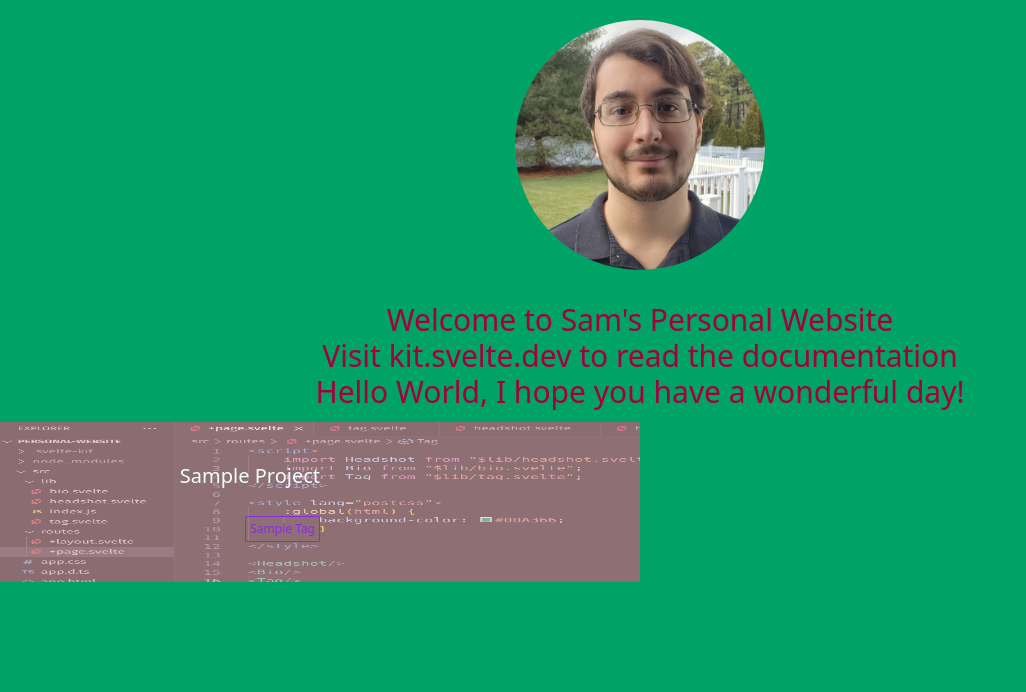
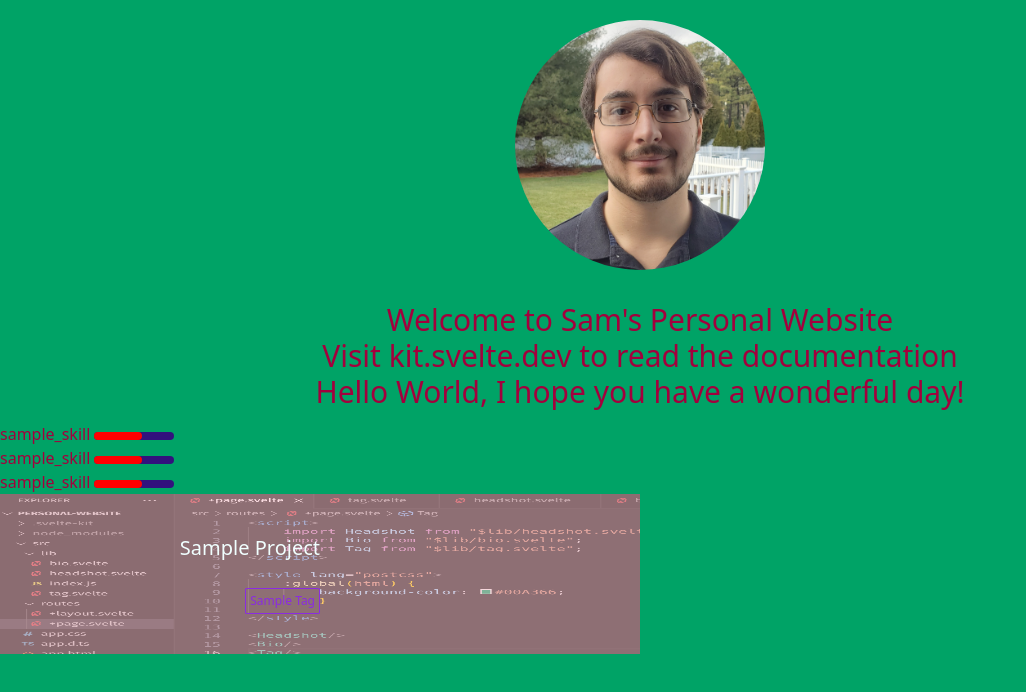
Before and after one commit to samuelsteiger/personal-website, a SvelteKit app: page / in a window 1280 px wide. Shown: the top 692 px of the page, without its empty margins (0-1026 px from the left). Built offline with nearby package versions, Linux system fonts and the light colour scheme.

Commit message:
Created skill component

```diff
--- /dev/null
+++ b/src/lib/skill.svelte
@@ -0,0 +1,22 @@
+<script>
+    const skill_name = "sample_skill"
+    const skill_proficiency = 60
+</script>
+
+<style>
+    .bar {
+        background-color: red;
+    }
+
+    .bar-bg {
+        background-color: rgb(50, 18, 125);
+    }
+</style>
+
+<div>
+    <p class="inline-block">{skill_name}</p>
+    <div class="inline-block w-20 relative">
+        <div class="bar-bg rounded-full h-2 bottom-0 absolute" style="width:100%"/>
+        <div class="bar rounded-full h-2 bottom-0 absolute" style="width:{skill_proficiency}%"/>
+    </div>
+</div>
--- a/src/routes/+page.svelte
+++ b/src/routes/+page.svelte
@@ -2,6 +2,7 @@
 	import Headshot from "$lib/headshot.svelte";
 	import Bio from "$lib/bio.svelte";
 	import ProjectBanner from "$lib/project_banner.svelte";
+	import Skill from "$lib/skill.svelte"
 </script>
 
 <style lang="postcss">
@@ -13,4 +14,7 @@
 
 <Headshot/>
 <Bio/>
+<Skill/>
+<Skill/>
+<Skill/>
 <ProjectBanner/>
```
